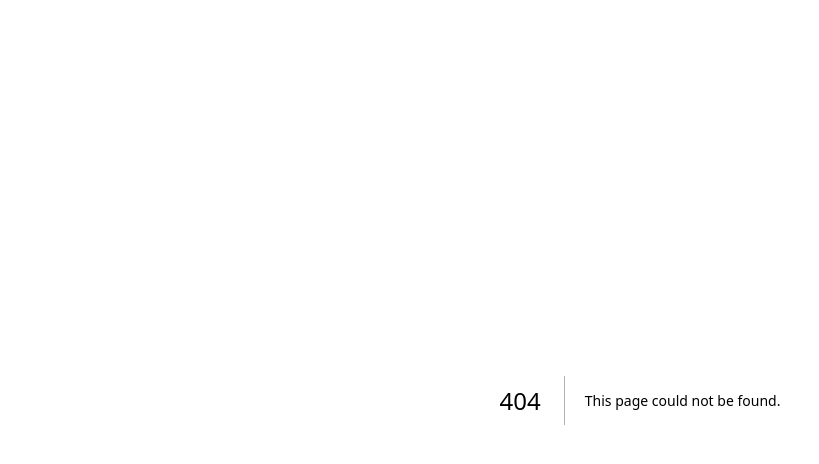
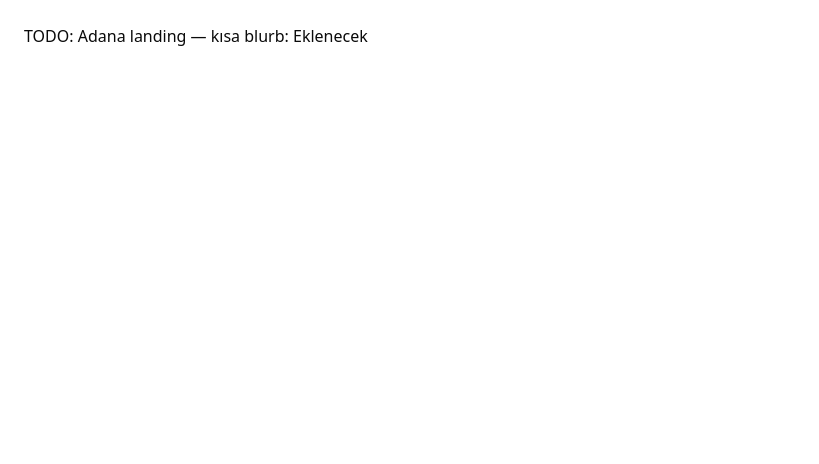
Before and after one commit to Hilal-Ahmad786/hasarliakdeniz, a Next.js app: page /adana in a window 1280 px wide. Before the commit this address had no page. Shown: the top 464 px of the page, without its empty margins (0-819 px from the left). Built offline with nearby package versions, Linux system fonts and the light colour scheme.

Commit message:
feat: scaffold (marketing)/[city] dynamic route

```diff
--- /dev/null
+++ b/src/app/(marketing)/[city]/page.tsx
@@ -0,0 +1,15 @@
+import { cities } from "@/data/cities";
+
+export async function generateStaticParams() {
+  return cities.map(c => ({ city: c.slug }));
+}
+
+export default function CityPage({ params }: { params: { city: string } }) {
+  const city = cities.find(c => c.slug === params.city);
+  if (!city) return <main className="p-6">Şehir bulunamadı.</main>;
+  return (
+    <main className="p-6">
+      TODO: {city.name} landing — kısa blurb: {city.blurb || "Eklenecek"}
+    </main>
+  );
+}
--- /dev/null
+++ b/src/app/api/quote/route.ts
@@ -0,0 +1,6 @@
+import { NextResponse } from "next/server";
+export const runtime = "nodejs";
+export const dynamic = "force-dynamic";
+export async function POST() {
+  return NextResponse.json({ ok: true, message: "Stub: implement upload & email next." }, { status: 200 });
+}
--- /dev/null
+++ b/src/components/home/QuoteForm.tsx
@@ -0,0 +1,2 @@
+"use client";
+export default function QuoteForm(){ return null; } // TODO: implement quick quote form
--- /dev/null
+++ b/src/components/layout/Footer.tsx
@@ -0,0 +1 @@
+export default function Footer(){ return null; } // TODO: implement footer
--- /dev/null
+++ b/src/components/layout/Header.tsx
@@ -0,0 +1 @@
+export default function Header(){ return null; } // TODO: implement header
--- /dev/null
+++ b/src/data/cities.ts
@@ -0,0 +1,14 @@
+export type City = { slug: string; name: string; blurb: string; };
+export const cities: City[] = [
+  { slug: "antalya", name: "Antalya", blurb: "" },
+  { slug: "adana", name: "Adana", blurb: "" },
+  { slug: "mersin", name: "Mersin", blurb: "" },
+  { slug: "hatay", name: "Hatay", blurb: "" },
+  { slug: "osmaniye", name: "Osmaniye", blurb: "" },
+  { slug: "kahramanmaras", name: "Kahramanmaraş", blurb: "" },
+  { slug: "isparta", name: "Isparta", blurb: "" },
+  { slug: "burdur", name: "Burdur", blurb: "" },
+  { slug: "gaziantep", name: "Gaziantep", blurb: "" },
+  { slug: "diyarbakir", name: "Diyarbakır", blurb: "" },
+  { slug: "sanliurfa", name: "Şanlıurfa", blurb: "" },
+];
--- /dev/null
+++ b/src/next-seo.config.ts
@@ -0,0 +1,8 @@
+import type { DefaultSeoProps } from "next-seo";
+const config: DefaultSeoProps = {
+  titleTemplate: "%s | Hasarlı Akdeniz",
+  defaultTitle: "Hasarlı/Kazalı Araç Alımı",
+  description: "Şeffaf süreç, 2 saatte ön teklif, 24 saatte alım.",
+  openGraph: { type: "website", siteName: "Hasarlı Akdeniz" },
+};
+export default config;
```
